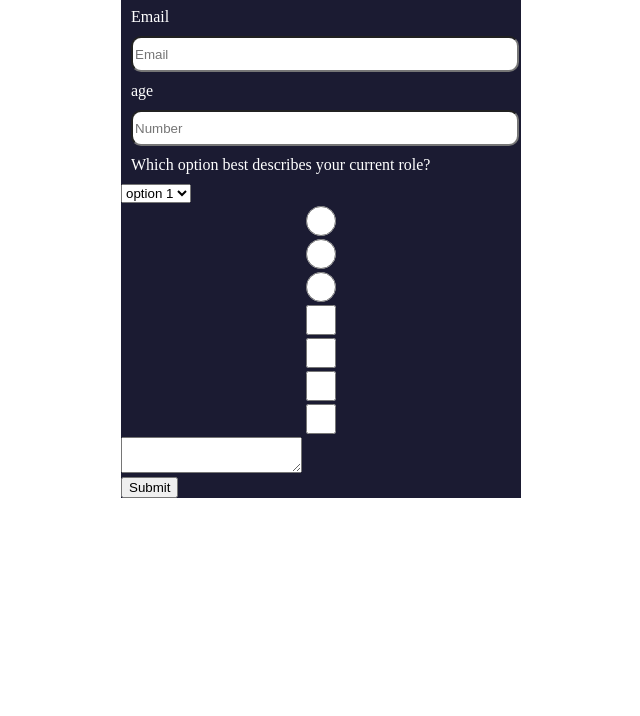
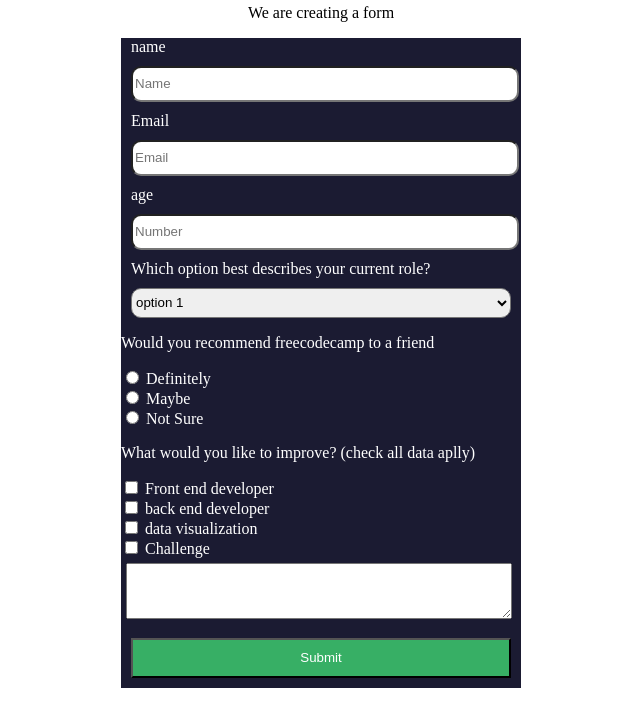
Before and after one commit to yahir91/forms, a plain HTML site: page index.html in a window 1280 px wide. Shown: the part 84-800 px from the top of the page, without its empty margins (455-1095 px from the left). Drawn offline with Linux system fonts and the light colour scheme.

Commit message:
Osmar updated

```diff
--- a/index.html
+++ b/index.html
@@ -1,15 +1,16 @@
 <!DOCTYPE html>
 <html>
+    <head>
     <link href="style.css" rel="stylesheet">
+    </head>
 
-<title  id="title">
-
-    <h1>Forms</h1>
-    <p id="description">We are creating a form</p>
-
-</title>
+<title  id="title">Forms</title>
 
 <div id="main">
+<div id="header">
+  <h1>Forms</h1>
+  <p id="description">We are creating a form</p>
+</div>
 
 <form id="survey-form" action="">
 
@@ -43,11 +44,19 @@
 
 
 <div id="radio-buttons">
+    <p>Would you recommend freecodecamp to a friend</p>
 
-        <input type="radio" name="gender" value="male">
-        <input type="radio" name="gender" value="female">
+        <input id="radio1" type="radio" name="gender" value="male">
+        <label for="radio1">Definitely</label>
+        <br>
 
-    <input type="radio" name="gender" value="other">
+        <input id="radio2" type="radio" name="gender" value="female">
+        <label for="radio2">Maybe</label>
+        <br>
+
+    <input id="radio3" type="radio" name="gender" value="other">
+    <label for="radio3">Not Sure</label>
+    <br>
 
 
 
@@ -57,14 +66,18 @@
 
 
 <div id="check-box">
-
-    <input type="checkbox" name="Front end developer" value="front end developer">
-
-    <input type="checkbox" name="back end developer" value="back end developer">
-
-    <input type="checkbox" name="data visualization" value="data visualization">
-
-    <input type="checkbox" name="challenge" value="challenge">
+<p>What would you like to improve? (check all data aplly)</p>
+    <input id="checkbox1" type="checkbox" name="Front end developer" value="front end developer">
+    <label for="checkbox1">Front end developer</label>
+    <br>
+    <input id="checkbox2" type="checkbox" name="back end developer" value="back end developer">
+    <label for="checkbox2">back end developer</label>
+    <br>
+    <input id="checkbox3" type="checkbox" name="data visualization" value="data visualization">
+    <label for="checkbox3">data visualization</label>
+    <br>
+    <input id="checkbox4" type="checkbox" name="challenge" value="challenge">
+    <label for="checkbox4">Challenge</label>
 </div>
 
 
@@ -80,9 +93,6 @@
 </form>
 
 
-
-
-
 </div>
 
 
--- a/style.css
+++ b/style.css
@@ -2,15 +2,18 @@
 
    position: absolute;
    left: 45%;
+}
 
+#header {
+    text-align: center;
 }
 
 #check-box input{
-    display: block;
+    display: inline-block;
 }
 
 #radio-buttons input{
-    display: block;
+    display: inline-block;
 }
 
 #name-tag label{
@@ -18,15 +21,38 @@
     margin: 10px;
 }
 
-input {
+#name-tag input {
     width: 380px;
     height: 30px;
     border-radius: 10px;
     margin-left: 10px;
 }
 
+#dropdown {
+    width: 380px;
+    height: 30px;
+    border-radius: 10px;
+    margin-left: 10px;
+}
+
+
+
 #survey-form {
     background-color: #1b1b32;
     color: white;
     width: 400px;
 }
+
+button {
+    width: 380px;
+    height: 40px;
+    background-color: #37af65;
+    margin: 10px;
+    color: white;
+}
+
+textarea {
+    width: 380px;
+    height: 50px;
+    margin:5px;
+}
```
